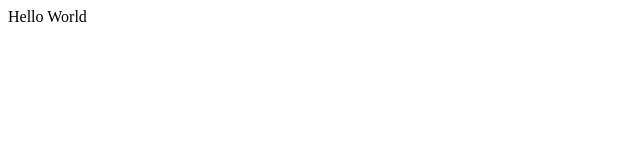
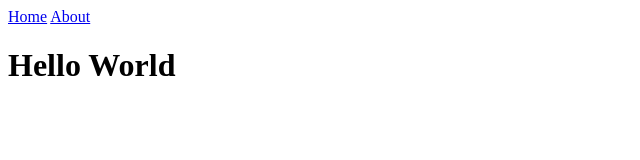
Before and after one commit to avmcclure-tech/tech-journey, a plain HTML site: page index.html in a window 1280 px wide. Shown: the whole page, without its empty margins (0-640 px from the left). Drawn offline with Linux system fonts and the light colour scheme.

Commit message:
Update index.html

```diff
--- a/index.html
+++ b/index.html
@@ -5,6 +5,14 @@
         </title>
     </head>
     <body>
-        Hello World
+        <nav>
+            <a href="./index.html">Home</a>
+            <a href="./about.html">About</a>
+        </nav>
+        <header>
+            <h1>
+                Hello World
+            </h1>
+        </header>
     </body>
 </html>
```
